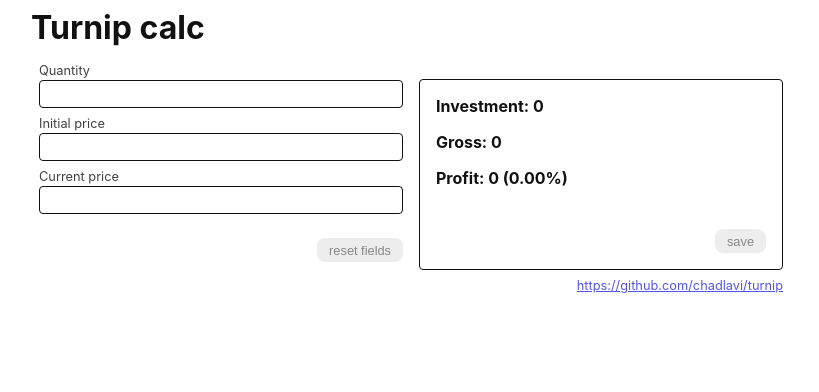
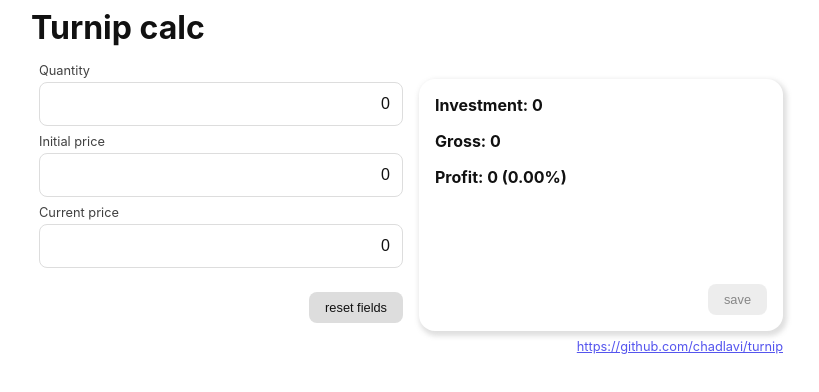
Before and after one commit to chadlavi/turnip, a React (Create React App) app: page / in a window 1280 px wide. Shown: the top 392 px of the page, without its empty margins (229-1048 px from the left). Built offline with nearby package versions, Linux system fonts and the light colour scheme.

Commit message:
style and functional mprovements

```diff
--- a/src/Turnip.css
+++ b/src/Turnip.css
@@ -7,17 +7,21 @@
   --text-color: #111;
   --main-width: 760px;
   --zebra: #f2f2f2;
+  --results-background: var(--background);
+  --results-shadow: #8884;
 }
 
 @media (prefers-color-scheme: dark) {
   :root {
     --background: #111;
-    --button: #333;
+    --button: #555;
     --green: #02a402;
     --link: #6c6cf0;
     --red: #ff4747;
     --text-color: white;
     --zebra: #242424;
+    --results-background: var(--zebra);
+    --results-shadow: #0004;
   }
 }
 
@@ -75,20 +79,20 @@ main.app > .half {
 #inputs label span {
   font-size: 80%;
   display: block;
-  margin-bottom: 2px;
+  margin-bottom: 4px;
   opacity: 0.8;
 }
 #inputs input {
-  background-color: inherit;
-  border-radius: 4px;
-  border: 1px solid;
-  color: inherit;
+  -webkit-appearance: none;
+  background-color: var(--background);
+  border-radius: 8px;
+  border: 1px solid var(--button);
+  color: var(--text-color);
   display: block;
   font-size: inherit;
-  padding: 4px;
+  padding: 12px;
   text-align: right;
   width: 100%;
-  -webkit-appearance: none;
 }
 
 input[type=number] {
@@ -112,9 +116,8 @@ button {
   border: none;
   color: inherit;
   font-size: 0.8rem;
-  height: 24px;
   margin: 0;
-  padding: 4px 12px;
+  padding: 8px 16px;
 }
 
 button:disabled {
@@ -127,8 +130,8 @@ button#save-button:not(:disabled) {
 }
 
 #results {
-  border-radius: 4px;
-  border: 1px solid;
+  background: var(--results-background);
+  border-radius: 16px;
   display: flex;
   flex-basis: 100%;
   flex-direction: column;
@@ -138,6 +141,7 @@ button#save-button:not(:disabled) {
   margin-top: 16px;
   padding-left: 16px;
   padding-right: 16px;
+  box-shadow: 2px 3px 5px 2px var(--results-shadow);
 }
 
 .good {
--- a/src/Turnip.tsx
+++ b/src/Turnip.tsx
@@ -3,41 +3,41 @@ import './Turnip.css'
 import { History } from './History'
 import { calculate, numberWithCommas } from './calculation'
 
-const defaultQuantity = localStorage.getItem('quantity') || ''
-const defaultInitialPrice = localStorage.getItem('initialPrice') || ''
-const defaultCurrentPrice = localStorage.getItem('currentPrice') || ''
+const defaultQuantity = parseFloat(localStorage.getItem('quantity') || '')
+const defaultInitialPrice = parseFloat(localStorage.getItem('initialPrice') || '')
+const defaultCurrentPrice = parseFloat(localStorage.getItem('currentPrice') || '')
 const defaultHistory = localStorage.getItem('history') || '[]'
 
 const Turnip = (): JSX.Element => {
-  const [quantity, setQuantity] = React.useState<string>(defaultQuantity)
-  const [initialPrice, setInitialPrice] = React.useState<string>(defaultInitialPrice)
-  const [currentPrice, setCurrentPrice] = React.useState<string>(defaultCurrentPrice)
+  const [quantity, setQuantity] = React.useState<number | undefined>(defaultQuantity)
+  const [initialPrice, setInitialPrice] = React.useState<number | undefined>(defaultInitialPrice)
+  const [currentPrice, setCurrentPrice] = React.useState<number | undefined>(defaultCurrentPrice)
   const [history, setHistory] = React.useState<string>(defaultHistory)
 
   const fields = [
     {
       label: 'Quantity',
       value: quantity,
-      onChange: setQuantity,
+      setter: setQuantity,
       id: 'quantity',
     },
     {
       label: 'Initial price',
       value: initialPrice,
-      onChange: setInitialPrice,
+      setter: setInitialPrice,
       id: 'initialPrice',
     },
     {
       label: 'Current price',
       value: currentPrice,
-      onChange: setCurrentPrice,
+      setter: setCurrentPrice,
       id: 'currentPrice',
     },
   ]
 
-  const quantityNumber = parseFloat(quantity) || 0
-  const initialPriceNumber = parseFloat(initialPrice) || 0
-  const currentPriceNumber = parseFloat(currentPrice) || 0
+  const quantityNumber = quantity || 0
+  const initialPriceNumber = initialPrice || 0
+  const currentPriceNumber = currentPrice || 0
 
   const {
     gross,
@@ -54,9 +54,9 @@ const Turnip = (): JSX.Element => {
 
   const onReset = (e: React.MouseEvent<HTMLButtonElement, MouseEvent>): void => {
     e.preventDefault()
-    setQuantity('')
-    setInitialPrice('')
-    setCurrentPrice('')
+    setQuantity(undefined)
+    setInitialPrice(undefined)
+    setCurrentPrice(undefined)
     fields.forEach((f) => localStorage.removeItem(f.id))
   }
 
@@ -77,8 +77,15 @@ const Turnip = (): JSX.Element => {
     localStorage.setItem('history', newHistoryString)
   }
 
-  const noInput = quantity.length === 0 && initialPrice.length === 0 && currentPrice.length === 0
+  const noInput = (quantity === 0 || undefined)&& (initialPrice === 0 || undefined) && (currentPrice === 0 || undefined)
   const noData = investment === 0 && profit === 0 && gross === 0
+
+  const selectAll = (e: React.MouseEvent<HTMLInputElement> | React.FocusEvent<HTMLInputElement>): void => {
+    const t = e.currentTarget
+    setTimeout(() => {
+      t.select()
+    }, 100)
+  }
 
   return (
     <>
@@ -86,10 +93,12 @@ const Turnip = (): JSX.Element => {
       <main className='app'>
         <form id='inputs' className='half'>
           {fields.map((f) => {
-            const onChange = (e: React.ChangeEvent<HTMLInputElement>): void => {
-              const newValue = e.target.value.replace(/[a-zA-Z]/gi, '')
-              f.onChange(newValue)
-              localStorage.setItem(f.id, newValue)
+            const onChange = (
+              setter: React.Dispatch<React.SetStateAction<number | undefined>>
+            ) => (e: React.ChangeEvent<HTMLInputElement>): void => {
+              const newValue = parseFloat(e.currentTarget.value || '0')
+              setter(newValue)
+              localStorage.setItem(f.id, (newValue).toString())
             }
             return (
               <label key={f.id}>
@@ -97,10 +106,14 @@ const Turnip = (): JSX.Element => {
                 <input
                   id={f.id}
                   name={f.id}
-                  onChange={onChange}
-                  type={'text'}
+                  onChange={onChange(f.setter)}
+                  type={'number'}
+                  inputMode={'decimal'}
                   pattern={'[0-9]*'}
-                  value={f.value}
+                  value={f.value || 0}
+                  min={0}
+                  onFocus={selectAll}
+                  onClick={selectAll}
                 />
               </label>
             )})}
```
Also changed, not shown: 12 other files (tests, documents, lock files or other folders).
